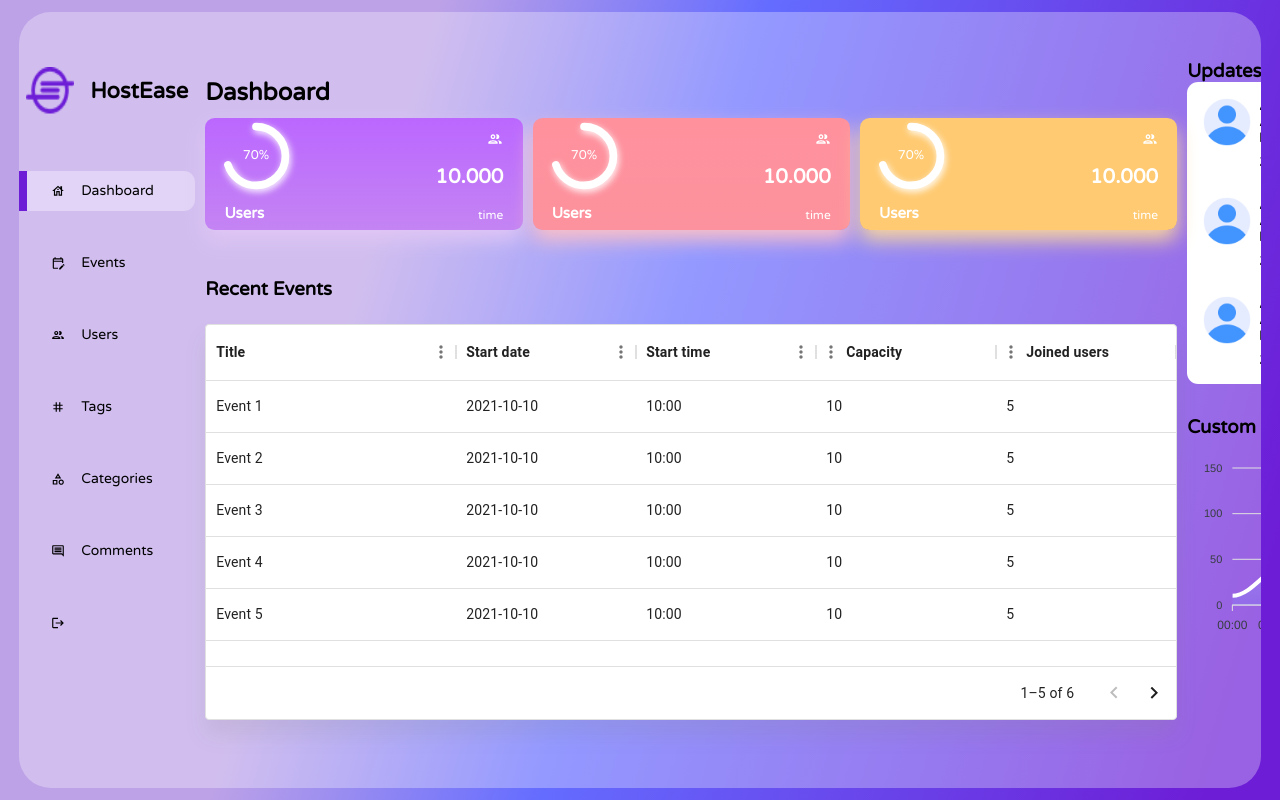
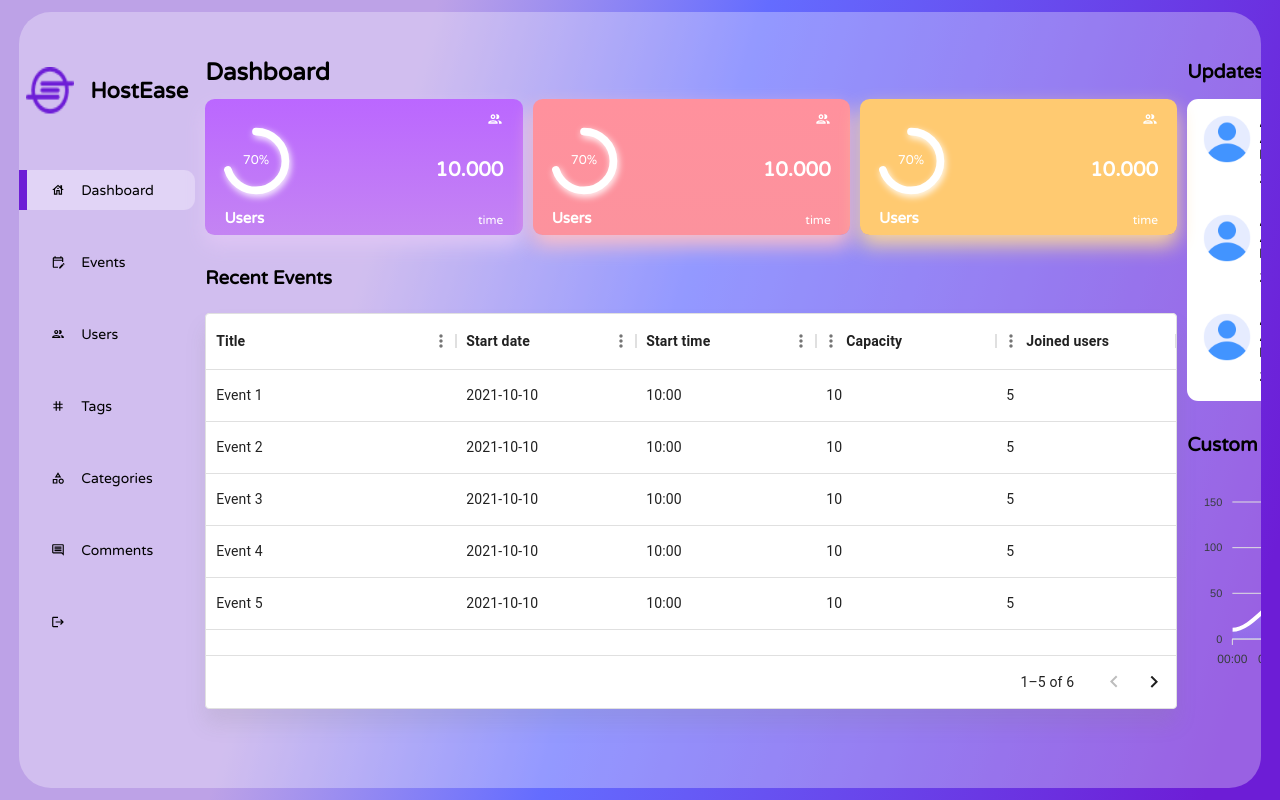
Before and after one commit to enriquedlc/HostEase, a React (Vite) app in the folder client/: page /dev in a window 1280 px wide. Built offline with nearby package versions, Linux system fonts and the light colour scheme.

Commit message:
Feature:sparkles::art:: better alignment for the components and general view.

```diff
--- a/client/src/Pages/Admin/Components/Card/Card.css
+++ b/client/src/Pages/Admin/Components/Card/Card.css
@@ -1,7 +1,7 @@
 .compacted-card {
     display: flex;
     flex: 1;
-    height: 7rem !important;
+    height: 8.5rem !important;
     border-radius: 0.6rem;
     color: white;
     /* padding: 1rem; */
@@ -44,7 +44,7 @@
 
 .percentage-circle>span {
     font-size: 15px;
-  font-weight: bold;
+    font-weight: bold;
 }
 
 .detail {
@@ -62,7 +62,7 @@
 /* card text child styling */
 .detail>span:nth-child(2) {
     font-size: 22px;
-  font-weight: bold;
+    font-weight: bold;
 }
 
 .detail>span:nth-child(3) {
@@ -85,14 +85,14 @@
     padding: 1rem;
 }
 
-.expanded-card > span:nth-of-type(1) {
+.expanded-card>span:nth-of-type(1) {
     color: white;
     font-size: 26px;
     font-weight: bold;
     text-shadow: 0px 0px 15px white;
 }
 
-.expanded-card > span:nth-of-type(2) {
+.expanded-card>span:nth-of-type(2) {
     color: white;
     font-size: 16px;
     text-shadow: 0px 0px 15px white;
--- a/client/src/Pages/Admin/Components/MainDashboard/MainDashboard.css
+++ b/client/src/Pages/Admin/Components/MainDashboard/MainDashboard.css
@@ -2,7 +2,7 @@
     display: flex;
     flex-direction: column;
     justify-content: space-evenly;
-    margin-top: 2rem;
+    margin-top: 0.8rem;
 }
 
 .main-dashboard-title {
--- a/client/src/Pages/Admin/Components/RightSide/RightSide.css
+++ b/client/src/Pages/Admin/Components/RightSide/RightSide.css
@@ -7,3 +7,9 @@
     margin-top: 3rem;
     gap: 2rem;
 }
+
+.right-side>div>h3 {
+    font-size: 1.2rem;
+    font-weight: bold;
+    margin-bottom: 1rem;
+}
--- a/client/src/Pages/Admin/Components/Table/Table.css
+++ b/client/src/Pages/Admin/Components/Table/Table.css
@@ -1,5 +1,5 @@
 .table {
-    margin-top: 3rem !important;
+    margin-top: 2rem !important;
 }
 
 .table td, th {
--- a/client/src/Pages/Admin/Components/Updates/Updates.tsx
+++ b/client/src/Pages/Admin/Components/Updates/Updates.tsx
@@ -29,7 +29,7 @@ const Updates = () => {
         <div className="updates">
             {UpdatesData.map((update, index) => {
                 return (
-                    <div className="update">
+                    <div className="update" key={index}>
                         <img className='photo' src={update.img} alt="photo" />
                         <div className="comment">
                             <div style={{ marginBottom: '0.5rem' }}>
```
